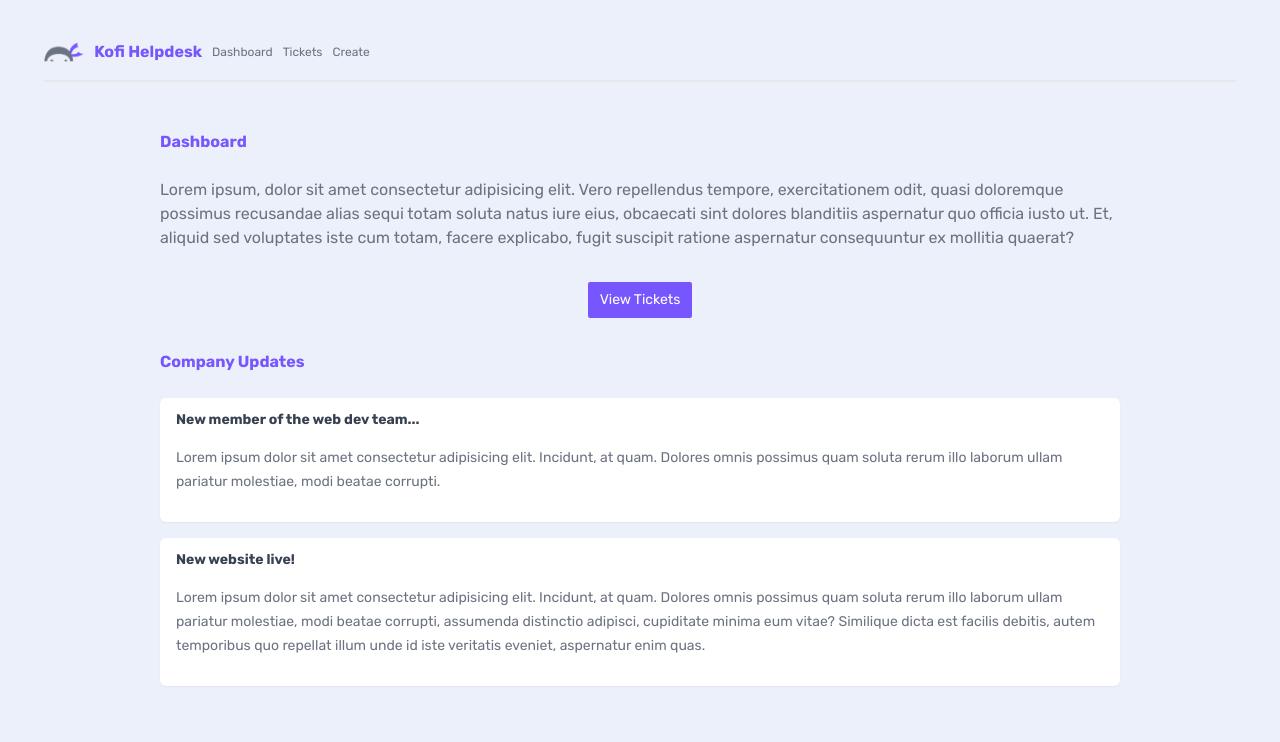
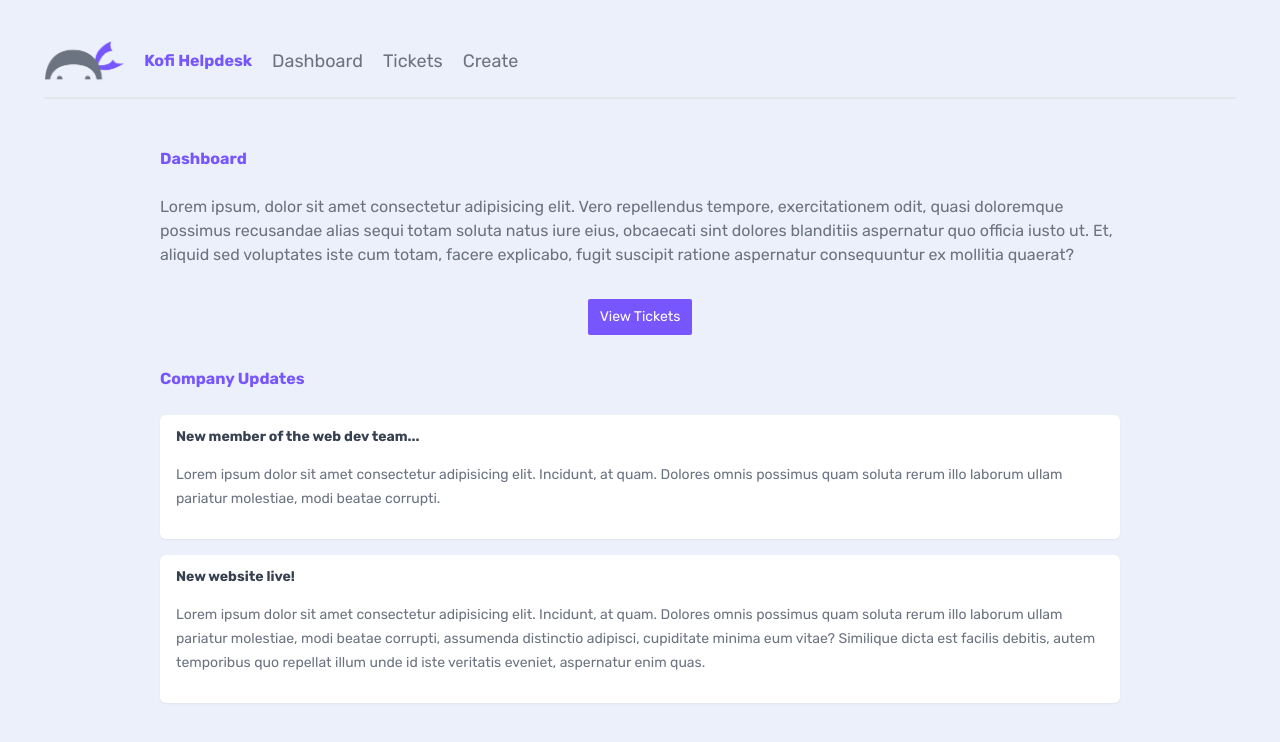
Before and after one commit to Kofi-adei/nextjs-course-helpdesk, a Next.js app: page / in a window 1280 px wide. Shown: the top 742 px of the page. Built offline with nearby package versions, Linux system fonts and the light colour scheme.

Commit message:
add final styling

```diff
--- a/app/globals.css
+++ b/app/globals.css
@@ -27,7 +27,8 @@ nav {
     pb-4
     border-b-2 border-gray-200
     flex items-center gap-2.5
-    my-10 mx-auto;
+    my-10 mx-auto
+    md:gap-5;
 }
 nav h1 {
     @apply text-base;
@@ -42,10 +43,12 @@ main nav {
     @apply border-0;
 }
 .navlinks {
-    @apply text-xs;
+    @apply text-xs
+    md:text-lg;
 }
 .logo {
-    @apply w-10;
+    @apply w-10
+    md:w-20;
 }
 
 /* button styles */
@@ -75,7 +78,8 @@ form {
     rounded-md
     block
     mx-auto
-    min-w-fit w-1/4;
+    min-w-fit w-1/4
+    md:w-1/2;
 }
 form label {
     @apply block;
```
